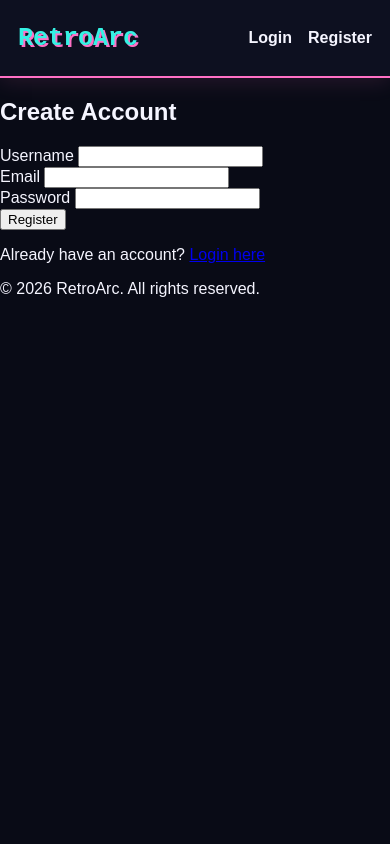
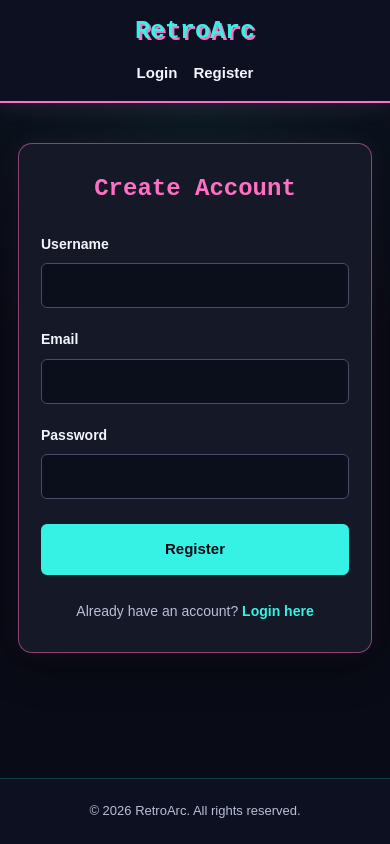
Before and after one commit to bhakthikanabar-tech/RetroArc, a Flask app: page /register in a window 390 px wide. Run offline with Flask 3, Linux system fonts and the light colour scheme.

Commit message:
Refactor CSS for layout and design enhancements
Updated CSS variables and styles for improved design consistency and responsiveness.

```diff
--- a/game_portal/static/css/style.css
+++ b/game_portal/static/css/style.css
@@ -1,141 +1,171 @@
-/* ==========================================
-   RETROARC HOMEPAGE - RETRO ARCADE THEME
-========================================== */
 
 :root {
     --retro-bg: #090b16;
+    --retro-navbar: #0d1020;
     --retro-panel: #141827;
+    --retro-panel-hover: #1c2235;
     --retro-pink: #ff70c5;
     --retro-cyan: #35f2e4;
     --retro-yellow: #ffd166;
     --retro-text: #f5f5ff;
     --retro-muted: #b8bfd6;
+    --retro-error: #ff6b81;
+    --retro-success: #66f2a3;
 }
 
-/* Page background */
-html,
-body {
-    margin: 0;
+* {
+    box-sizing: border-box;
+}
+
+html {
     min-height: 100%;
-    background-color: var(--retro-bg);
+    background: var(--retro-bg);
 }
 
 body {
+    margin: 0;
+    min-height: 100vh;
+    display: flex;
+    flex-direction: column;
+
+    background:
+        radial-gradient(
+            circle at 50% 10%,
+            rgba(53, 242, 228, 0.07),
+            transparent 40%
+        ),
+        var(--retro-bg);
+
     color: var(--retro-text);
     font-family: Arial, sans-serif;
+    line-height: 1.6;
 }
 
-/* Navigation */
+/* ==========================================
+   NAVIGATION
+========================================== */
+
 .navbar {
-    background: #0d1020 !important;
+    width: 100%;
+    flex-shrink: 0;
+    background: var(--retro-navbar);
     border-bottom: 2px solid var(--retro-pink);
-    box-shadow: 0 4px 20px rgba(255, 112, 197, 0.12);
+    box-shadow: 0 4px 20px rgba(255, 112, 197, 0.1);
 }
 
 .nav-container {
+    width: 100%;
+    max-width: 1200px;
+    min-height: 76px;
+    margin: 0 auto;
+    padding: 14px 24px;
+
     display: flex;
     align-items: center;
     justify-content: space-between;
-    max-width: 1200px;
-    min-height: 76px;
-    margin: 0 auto;
-    padding: 0 24px;
-    box-sizing: border-box;
+    gap: 20px;
 }
 
 .logo {
-    color: var(--retro-cyan) !important;
+    color: var(--retro-cyan);
     font-family: "Courier New", monospace;
     font-size: 30px;
     font-weight: bold;
+    line-height: 1.3;
     text-decoration: none;
-    text-shadow: 2px 2px var(--retro-pink);
+    white-space: nowrap;
+
+    text-shadow: 2px 2px 0 var(--retro-pink);
+}
+
+.logo:hover {
+    color: var(--retro-pink);
 }
 
 .nav-links {
     display: flex;
     align-items: center;
-    gap: 26px;
+    justify-content: flex-end;
+    flex-wrap: wrap;
+    gap: 24px;
 }
 
 .nav-links a {
-    color: var(--retro-text) !important;
+    color: var(--retro-text);
+    font-size: 15px;
     font-weight: bold;
     text-decoration: none;
     transition: color 0.2s ease;
 }
 
 .nav-links a:hover {
-    color: var(--retro-pink) !important;
+    color: var(--retro-pink);
 }
 
-/* Homepage background */
-.welcome-section {
-    min-height: calc(100vh - 80px);
-    padding: 65px 24px 55px;
-    box-sizing: border-box;
-    text-align: center;
+/* ==========================================
+   MAIN CONTENT
+========================================== */
 
-    background:
-        radial-gradient(
-            circle at 50% 5%,
-            rgba(53, 242, 228, 0.09),
-            transparent 40%
-        ),
-        radial-gradient(
-            circle at 10% 65%,
-            rgba(255, 112, 197, 0.06),
-            transparent 35%
-        ),
-        var(--retro-bg);
+.container {
+    width: 100%;
+    max-width: 1200px;
+    margin: 0 auto;
+    padding: 0 24px;
+    flex: 1;
 }
 
-/* Main heading */
+/* ==========================================
+   HOMEPAGE
+========================================== */
+
+.welcome-section {
+    min-height: 100%;
+    padding: 65px 0 55px;
+    text-align: center;
+}
+
 .welcome-section h1 {
     max-width: 1000px;
     margin: 0 auto 20px;
+
     color: var(--retro-text);
     font-family: "Courier New", monospace;
-    font-size: clamp(36px, 5vw, 64px);
+    font-size: clamp(34px, 5vw, 64px);
     line-height: 1.2;
     overflow-wrap: break-word;
 
-    text-shadow:
-        3px 3px 0 var(--retro-pink),
-        0 0 22px rgba(255, 112, 197, 0.12);
+    text-shadow: 3px 3px 0 var(--retro-pink);
 }
 
-/* Subtitle */
 .welcome-section .subtitle {
     margin: 20px 0 48px;
     color: var(--retro-muted);
     font-size: 19px;
-    line-height: 1.6;
+    line-height: 1.7;
 }
 
 /* Game cards layout */
+
 .welcome-section .games-preview {
-    display: grid;
-    grid-template-columns: repeat(3, minmax(0, 1fr));
-    gap: 24px;
-
     width: 100%;
     max-width: 1050px;
     margin: 0 auto 38px;
     padding: 0;
+
+    display: grid;
+    grid-template-columns: repeat(3, minmax(0, 1fr));
+    gap: 24px;
 
     background: transparent;
     border: none;
     box-shadow: none;
 }
 
-/* Individual cards */
 .welcome-section .game-card {
-    box-sizing: border-box;
     min-width: 0;
     padding: 30px 20px;
 
-    background: var(--retro-panel) !important;
+    background: var(--retro-panel);
     border: 1px solid rgba(53, 242, 228, 0.35);
     border-radius: 12px;
 
@@ -149,37 +179,34 @@ body {
 
 .welcome-section .game-card:hover {
     transform: translateY(-6px);
+    background: var(--retro-panel-hover);
     border-color: var(--retro-pink);
 
-    box-shadow:
-        0 0 18px rgba(255, 112, 197, 0.12),
-        0 12px 30px rgba(0, 0, 0, 0.3);
+    box-shadow: 0 0 20px rgba(255, 112, 197, 0.12);
 }
 
-/* Game icons */
 .welcome-section .game-icon {
     margin-bottom: 18px;
     font-size: 52px;
     line-height: 1.3;
 }
 
-/* Card titles */
 .welcome-section .game-card h3 {
     margin: 12px 0;
-    color: var(--retro-pink) !important;
+    color: var(--retro-pink);
     font-family: "Courier New", monospace;
     font-size: 23px;
 }
 
-/* Card descriptions */
 .welcome-section .game-card p {
     margin: 0;
-    color: var(--retro-muted) !important;
+    color: var(--retro-muted);
     font-size: 15px;
     line-height: 1.7;
 }
 
-/* Create Account and Login buttons */
+/* Homepage buttons */
+
 .welcome-section .cta-buttons {
     display: flex;
     justify-content: center;
@@ -189,49 +216,292 @@ body {
 }
 
 .welcome-section .cta-buttons .btn {
+    min-width: 140px;
+}
+
+/* ==========================================
+   BUTTONS
+========================================== */
+
+.btn {
     display: inline-block;
-    min-width: 140px;
-    padding: 13px 22px;
-    box-sizing: border-box;
+    padding: 12px 22px;
 
     border: 2px solid var(--retro-cyan);
     border-radius: 6px;
 
     background: var(--retro-cyan);
-    color: #090b16 !important;
+    color: var(--retro-bg);
 
+    font-family: inherit;
     font-size: 15px;
     font-weight: bold;
+    line-height: 1.5;
+    text-align: center;
     text-decoration: none;
+    cursor: pointer;
 
     transition:
         background 0.2s ease,
         border-color 0.2s ease,
-        transform 0.2s ease;
+        color 0.2s ease,
+        transform 0.2s ease,
+        box-shadow 0.2s ease;
 }
 
-.welcome-section .cta-buttons .btn:hover {
-    transform: translateY(-3px);
+.btn:hover {
+    transform: translateY(-2px);
     background: var(--retro-pink);
     border-color: var(--retro-pink);
+    color: var(--retro-bg);
+    box-shadow: 0 0 15px rgba(255, 112, 197, 0.15);
 }
 
-/* Secondary button */
-.welcome-section .cta-buttons .btn-secondary {
-    background: transparent;
-    color: var(--retro-cyan) !important;
+.btn-primary {
+    background: var(--retro-cyan);
+    border-color: var(--retro-cyan);
+    color: var(--retro-bg);
 }
 
-.welcome-section .cta-buttons .btn-secondary:hover {
-    background: var(--retro-pink);
-    color: #090b16 !important;
+.btn-secondary {
+    background: transparent;
+    border-color: var(--retro-pink);
+    color: var(--retro-pink);
 }
 
-/* Mobile and tablet layout */
+.btn-secondary:hover {
+    background: var(--retro-pink);
+    color: var(--retro-bg);
+}
+
+/* ==========================================
+   LOGIN AND REGISTRATION PAGES
+========================================== */
+
+.auth-container {
+    width: 100%;
+    min-height: 580px;
+    padding: 55px 0;
+
+    display: flex;
+    align-items: center;
+    justify-content: center;
+}
+
+.auth-box {
+    width: 100%;
+    max-width: 440px;
+    padding: 35px;
+
+    background: var(--retro-panel);
+    border: 1px solid rgba(255, 112, 197, 0.5);
+    border-radius: 14px;
+
+    box-shadow:
+        0 0 25px rgba(255, 112, 197, 0.07),
+        0 15px 40px rgba(0, 0, 0, 0.3);
+}
+
+.auth-box h2 {
+    margin: 0 0 28px;
+    color: var(--retro-pink);
+    font-family: "Courier New", monospace;
+    font-size: 28px;
+    line-height: 1.4;
+    text-align: center;
+}
+
+/* Form fields */
+
+.auth-box form {
+    width: 100%;
+}
+
+.form-group {
+    display: flex;
+    flex-direction: column;
+    gap: 8px;
+    margin-bottom: 20px;
+}
+
+.form-group label {
+    color: var(--retro-text);
+    font-size: 14px;
+    font-weight: bold;
+}
+
+.form-group input {
+    display: block;
+    width: 100%;
+    min-height: 45px;
+    padding: 11px 13px;
+
+    background: #0b0e1b;
+    color: var(--retro-text);
+
+    border: 1px solid #454d68;
+    border-radius: 6px;
+
+    font-family: inherit;
+    font-size: 15px;
+
+    transition:
+        border-color 0.2s ease,
+        box-shadow 0.2s ease;
+}
+
+.form-group input:focus {
+    outline: none;
+    border-color: var(--retro-cyan);
+    box-shadow: 0 0 0 3px rgba(53, 242, 228, 0.1);
+}
+
+.form-group input::placeholder {
+    color: #929bb5;
+    opacity: 1;
+}
+
+/* Registration/login submit button */
+
+.auth-box button[type="submit"] {
+    width: 100%;
+    margin-top: 5px;
+}
+
+/* Link below the form */
+
+.auth-link {
+    margin: 24px 0 0;
+    color: var(--retro-muted);
+    font-size: 14px;
+    line-height: 1.8;
+    text-align: center;
+}
+
+.auth-link a {
+    color: var(--retro-cyan);
+    font-weight: bold;
+    text-decoration: none;
+}
+
+.auth-link a:hover {
+    color: var(--retro-pink);
+    text-decoration: underline;
+}
+
+/* Error message */
+
+.error-message {
+    margin-bottom: 20px;
+    padding: 12px 14px;
+
+    background: rgba(255, 107, 129, 0.1);
+    border: 1px solid var(--retro-error);
+    border-radius: 6px;
+
+    color: var(--retro-error);
+    font-size: 14px;
+}
+
+/* ==========================================
+   GENERAL FORM ELEMENTS
+========================================== */
+
+input,
+textarea,
+select {
+    max-width: 100%;
+    font-family: inherit;
+}
+
+button {
+    font-family: inherit;
+}
+
+/* ==========================================
+   DASHBOARD AND GAME PAGES
+========================================== */
+
+.dashboard,
+.game-info,
+.game-controls {
+    padding: 22px;
+    background: var(--retro-panel);
+    color: var(--retro-text);
+    border: 1px solid rgba(53, 242, 228, 0.2);
+    border-radius: 10px;
+}
+
+.game-container {
+    width: 100%;
+    color: var(--retro-text);
+    background: transparent;
+}
+
+#gameCanvas {
+    display: block;
+    width: auto;
+    max-width: 100%;
+    height: auto;
+    margin: 20px auto;
+
+    background: #05070b;
+    border: 2px solid var(--retro-cyan);
+    border-radius: 5px;
+
+    box-shadow: 0 0 22px rgba(53, 242, 228, 0.12);
+}
+
+#score,
+#highScore,
+#timer {
+    color: var(--retro-yellow);
+    font-weight: bold;
+}
+
+#statusMessage {
+    color: var(--retro-cyan);
+}
+
+/* ==========================================
+   LINKS
+========================================== */
+
+a {
+    transition: color 0.2s ease;
+}
+
+/* ==========================================
+   FOOTER
+========================================== */
+
+footer {
+    width: 100%;
+    flex-shrink: 0;
+    margin-top: auto;
+    padding: 22px 16px;
+
+    background: var(--retro-navbar);
+    border-top: 1px solid rgba(53, 242, 228, 0.2);
+
+    color: var(--retro-muted);
+    text-align: center;
+}
+
+footer p {
+    margin: 0;
+    color: var(--retro-muted);
+    font-size: 13px;
+}
+
+/* ==========================================
+   RESPONSIVE LAYOUT
+========================================== */
+
 @media (max-width: 768px) {
     .nav-container {
         flex-wrap: wrap;
-        gap: 14px;
+        gap: 12px;
         padding: 16px 18px;
     }
 
@@ -243,12 +513,16 @@ body {
         gap: 16px;
     }
 
+    .container {
+        padding: 0 18px;
+    }
+
     .welcome-section {
-        padding: 45px 18px;
+        padding: 45px 0;
     }
 
     .welcome-section h1 {
-        font-size: clamp(32px, 7vw, 46px);
+        font-size: clamp(30px, 7vw, 46px);
     }
 
     .welcome-section .subtitle {
@@ -256,18 +530,49 @@ body {
     }
 
     .welcome-section .games-preview {
-        grid-template-columns: 1fr;
-        max-width: 420px;
+        grid-template-columns: repeat(2, minmax(0, 1fr));
         gap: 18px;
     }
 
     .welcome-section .game-card {
-        padding: 25px 18px;
+        padding: 24px 16px;
+    }
+
+    .auth-container {
+        min-height: auto;
+        padding: 40px 0;
+    }
+
+    .auth-box {
+        padding: 28px 22px;
     }
 }
 
-@media (min-width: 500px) and (max-width: 768px) {
+@media (max-width: 520px) {
+    .nav-container {
+        justify-content: center;
+    }
+
+    .nav-links {
+        justify-content: center;
+        width: 100%;
+    }
+
     .welcome-section .games-preview {
-        grid-template-columns: repeat(2, minmax(0, 1fr));
+        grid-template-columns: 1fr;
+        max-width: 380px;
+    }
+
+    .welcome-section .cta-buttons {
+        flex-direction: column;
+        align-items: stretch;
+    }
+
+    .welcome-section .cta-buttons .btn {
+        width: 100%;
+    }
+
+    .auth-box h2 {
+        font-size: 24px;
     }
 }
```
